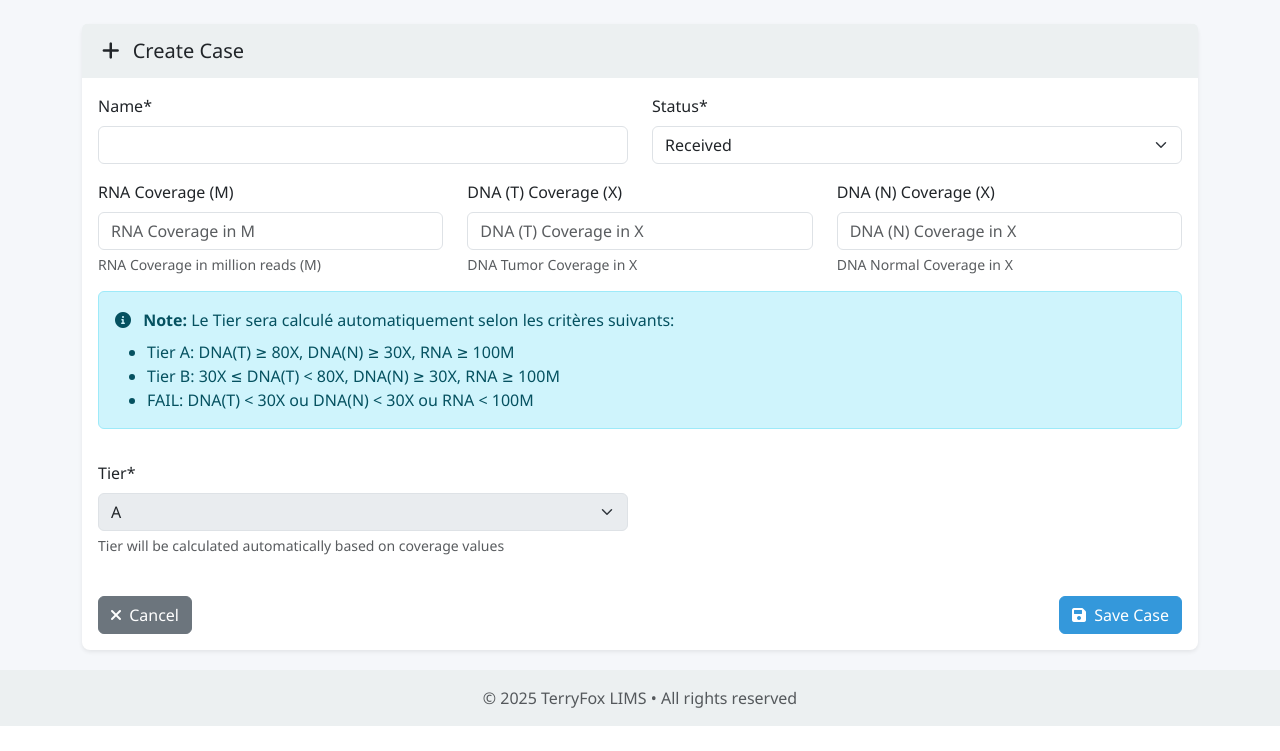
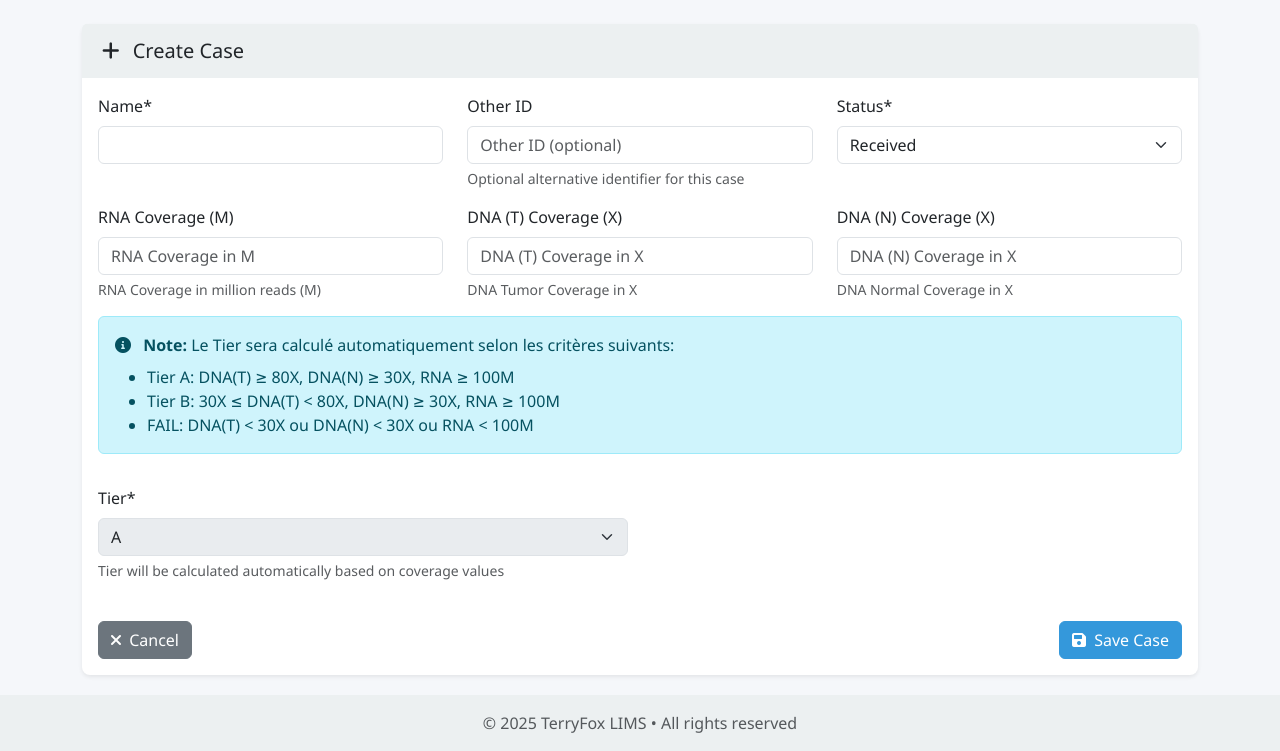
Before and after one commit to acri-nb/terryfox-lims, a Django app: page /projects/7/cases/create/ in a window 1280 px wide. Shown: the part 104-855 px from the top of the page. Before the commit the page ends 830 px from the top, so only its background shows below. Run offline with Django 3.2, Linux system fonts and the light colour scheme; a user stored in the database is signed in; data comes from the database, SQL or seed files in the repository; both versions use the stored data as it was after the commit; some libraries are stand-ins or nearby versions.

Commit message:
chore:update create case page

```diff
--- a/templates/core/case_form.html
+++ b/templates/core/case_form.html
@@ -21,10 +21,13 @@
             {% csrf_token %}
 
             <div class="row">
-                <div class="col-md-6">
+                <div class="col-md-4">
                     {{ form.name|as_crispy_field }}
                 </div>
-                <div class="col-md-6">
+                <div class="col-md-4">
+                    {{ form.other_id|as_crispy_field }}
+                </div>
+                <div class="col-md-4">
                     {{ form.status|as_crispy_field }}
                 </div>
             </div>
```
Also changed, not shown: db.sqlite3.
